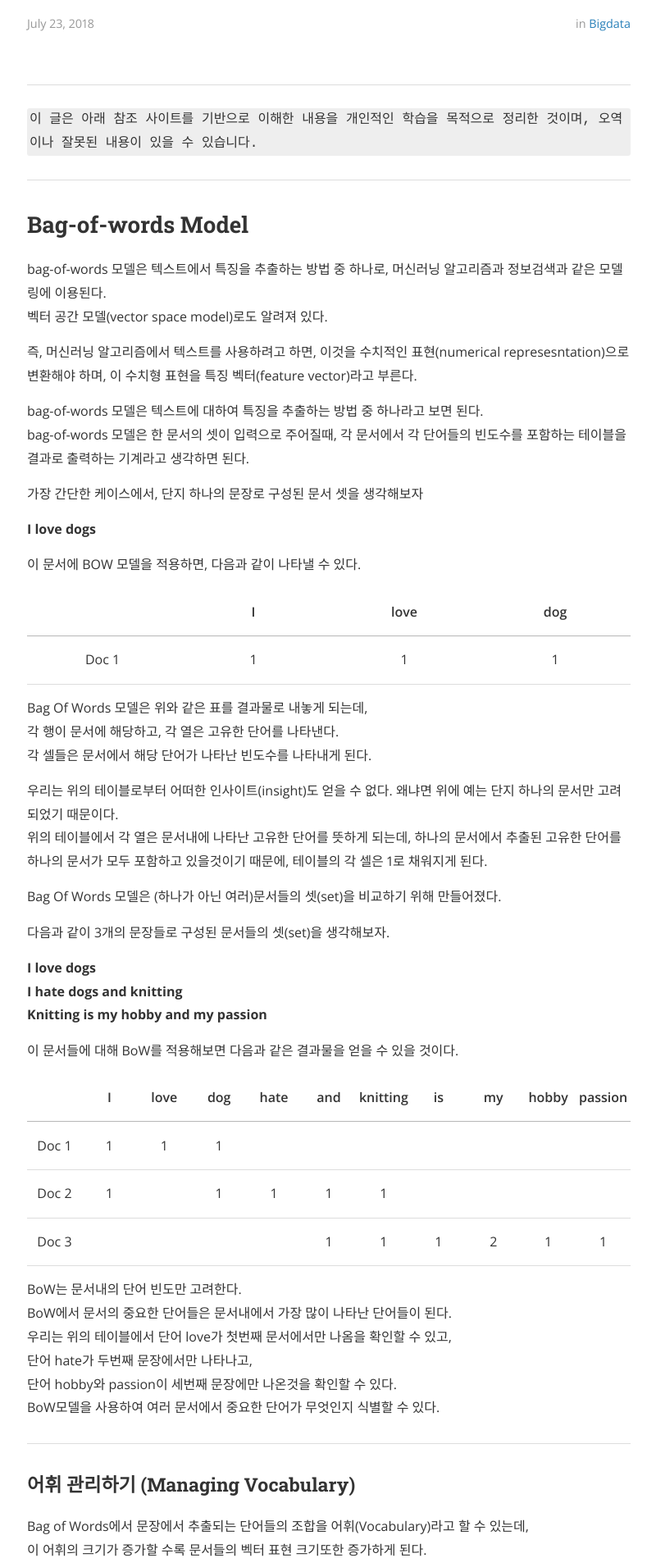
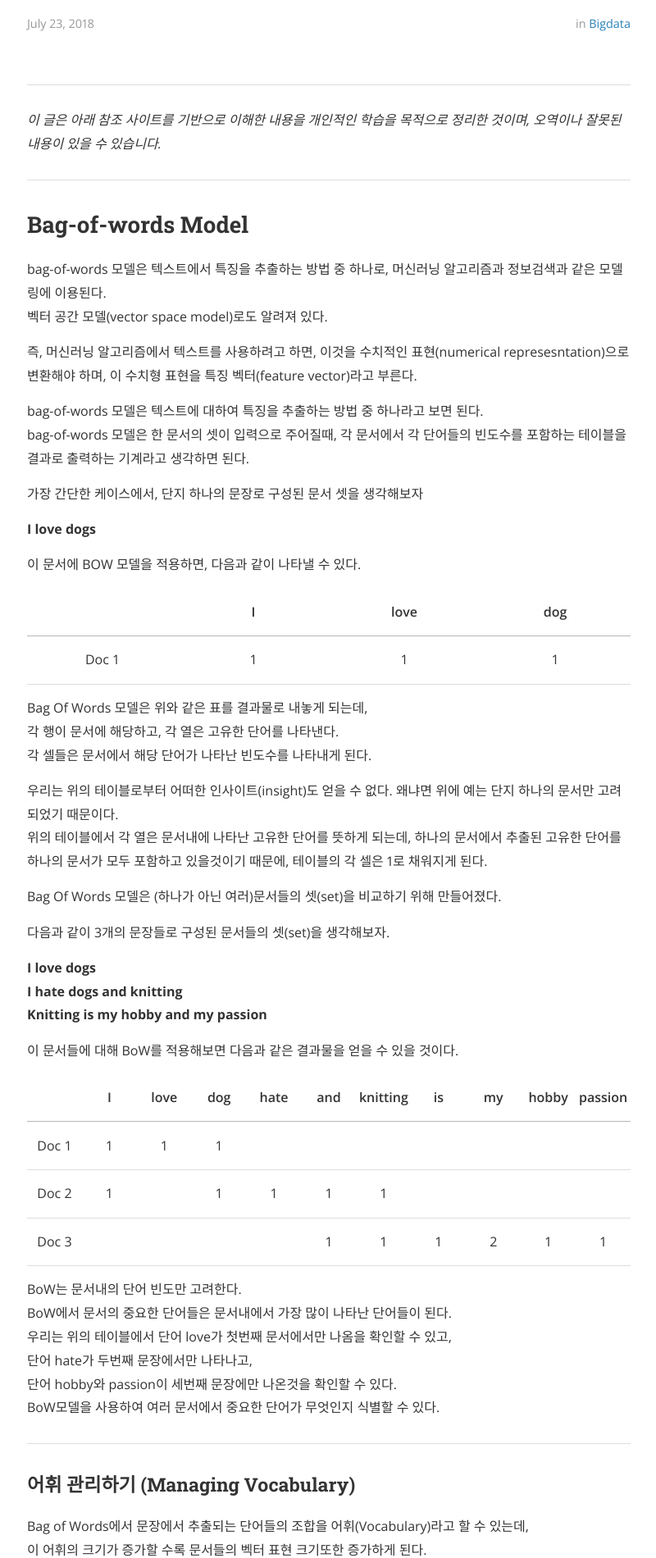
Before and after one commit to EunHyeJung/EunHyeJung.github.io, a Jekyll site: the page built from _posts/2018-07-23-Bag-of-words-study.md, in a window 1280 px wide. Shown: the part 503-2403 px from the top of the page at 82% size, without its empty margins (239-1039 px from the left). Built offline with Jekyll 4.4.1, drawn with Linux system fonts in a browser that asks for light colours; nearby versions of some CDN libraries; comment, search, counter and statistics services are not loaded.

```diff
--- a/_posts/2018-07-23-Bag-of-words-study.md
+++ b/_posts/2018-07-23-Bag-of-words-study.md
@@ -10,7 +10,7 @@ cover:  "/assets/instacode.png"
 
 - - -
 
-`이 글은 아래 참조 사이트를 기반으로 이해한 내용을 개인적인 학습을 목적으로 정리한 것이며, 오역이나 잘못된 내용이 있을 수 있습니다.`
+*이 글은 아래 참조 사이트를 기반으로 이해한 내용을 개인적인 학습을 목적으로 정리한 것이며, 오역이나 잘못된 내용이 있을 수 있습니다.*
 
 - - -
 
@@ -54,8 +54,9 @@ Bag Of Words 모델은 (하나가 아닌 여러)문서들의 셋(set)을 비교
 
 이 문서들에 대해 BoW를 적용해보면 다음과 같은 결과물을 얻을 수 있을 것이다.
 
+
 | <center></center>| <center>I</center> |<center>love</center> |<center> dog </center> |<center> hate </center> |<center> and </center> |<center> knitting </center> |<center> is </center> |<center> my </center> |<center> hobby </center> |<center> passion </center> |
-|--------|--------|--------|--------|--------|--------|--------|--------|--------|
+|--------|--------|--------|--------|--------|--------|--------|--------|--------|--------|--------|
 |<center>Doc 1</center>|<center>1</center>|<center>1</center>|<center>1</center>|<center></center>|<center></center>|<center></center>|<center></center>|<center></center>|<center></center>|<center></center>|
 |<center>Doc 2</center>|<center>1</center>|<center></center>|<center>1</center>|<center>1</center>|<center>1</center>|<center>1</center>|<center></center>|<center></center>|<center></center>|<center></center>|
 |<center>Doc 3</center>|<center></center>|<center></center>|<center></center>|<center></center>|<center>1</center>|<center>1</center>|<center>1</center>|<center>2</center>|<center>1</center>|<center>1</center>|
```
